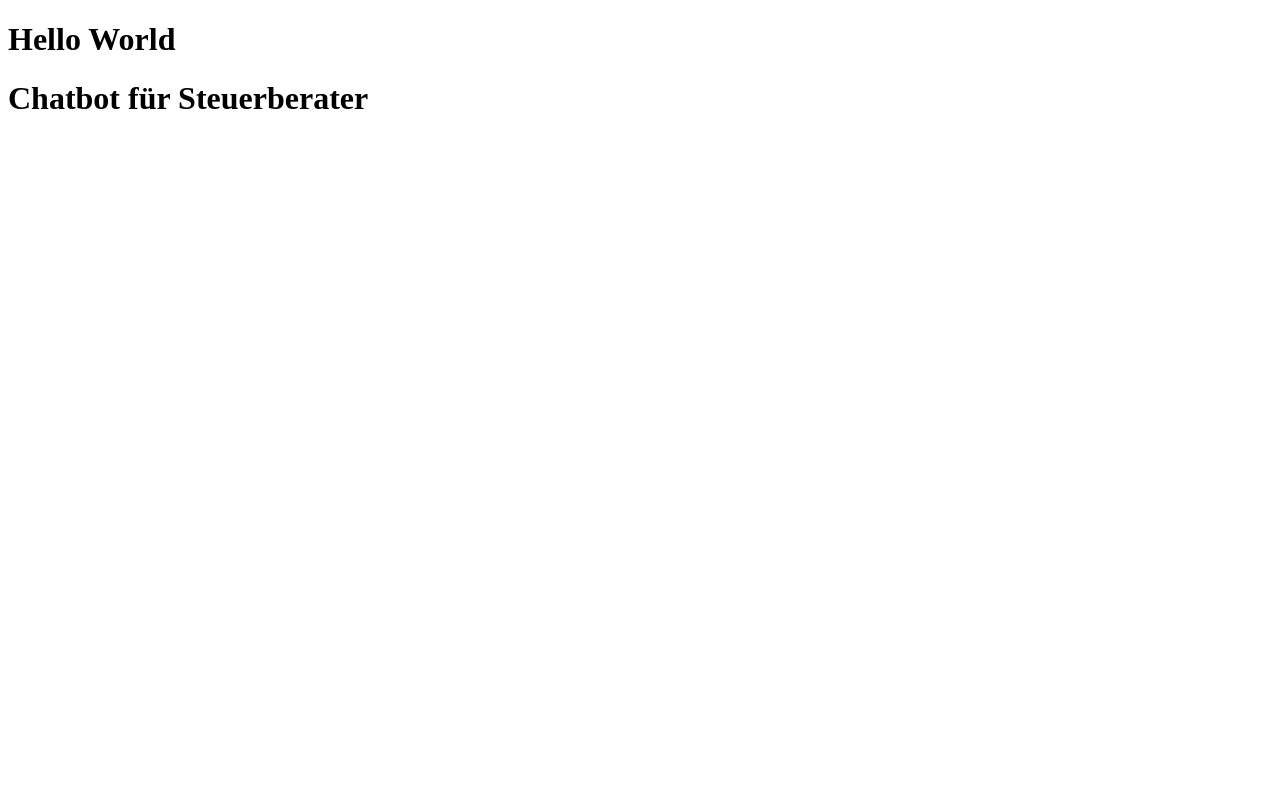
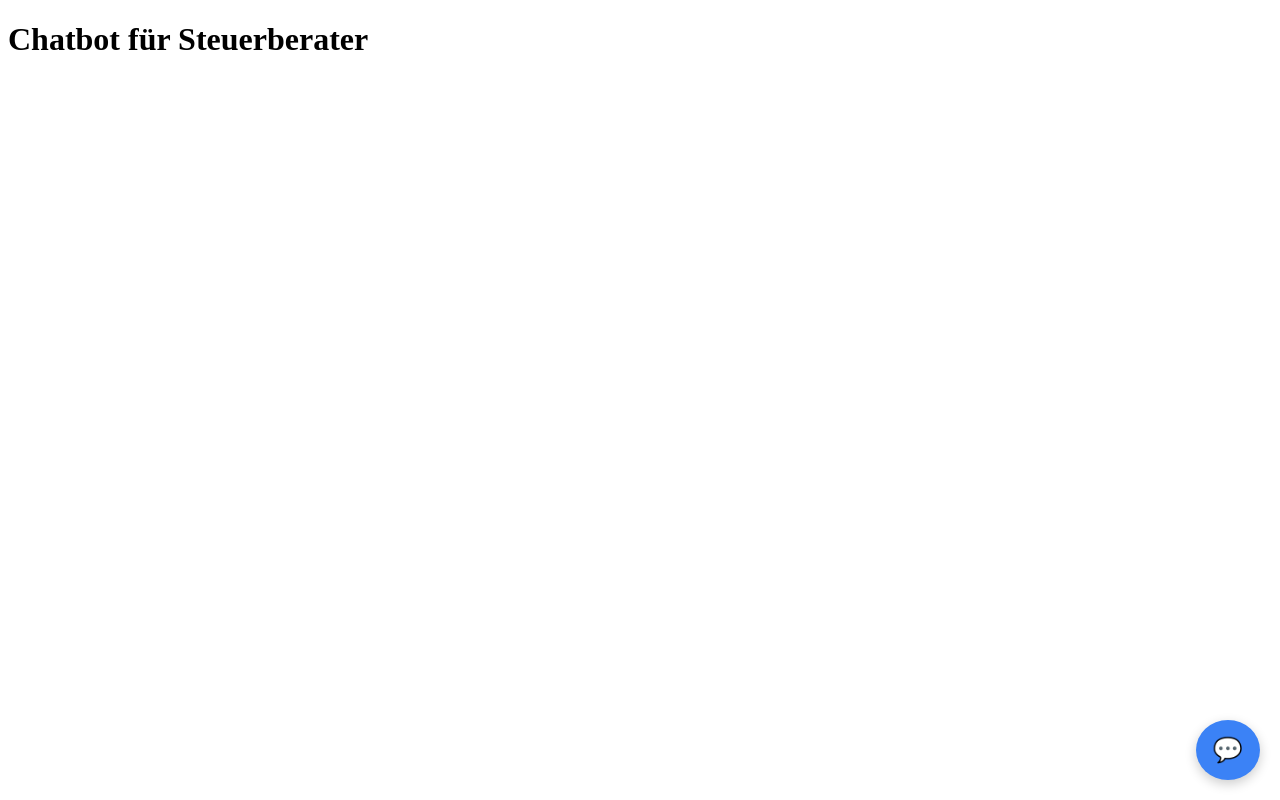
Before and after one commit to normanboettcher/BotPilot, a React (Vite) app in the folder frontend/: page / in a window 1280 px wide. Built offline with nearby package versions, Linux system fonts and the light colour scheme.

Commit message:
Changed - BotPilot to react

```diff
--- a/frontend/index.html
+++ b/frontend/index.html
@@ -9,5 +9,8 @@
 </div>
 <h1>Chatbot für Steuerberater</h1>
 <script type="module" src="./src/main.tsx"></script>
+<!--
+<script type="module" src="./src/widget.ts"></script>
+-->
 </body>
 </html>
--- a/frontend/src/components/BotContainer.tsx
+++ b/frontend/src/components/BotContainer.tsx
@@ -1,8 +1,24 @@
-import React from 'react';
+import { Box } from '@mui/material';
+import React, { useState } from 'react';
+import ChatBotButton from './ChatBotButton';
+import Chatbox from './Chatbox';
 
 const BotContainer = (): React.ReactNode => {
+
+    const [visible, setVisible] = useState<boolean>(false);
+
     return(
-        <h1>Hello World</h1>
+        <Box id='chatbot-container'
+        sx={{
+            position: 'fixed',
+            bottom: 20,
+            right: 20,
+            fontFamily: 'sans-serif',
+            zIndex: 9999
+        }}>
+            <ChatBotButton onClick={() => setVisible(!visible)}/>
+            <Chatbox visible={visible}/>
+        </Box>
     )
 }
 
--- a/frontend/src/components/ChatBotButton.tsx
+++ b/frontend/src/components/ChatBotButton.tsx
@@ -0,0 +1,33 @@
+import { Box, Button } from "@mui/material";
+import React from "react";
+
+type Props = {
+    onClick: React.MouseEventHandler<HTMLButtonElement> | undefined
+}
+
+const ChatBotButton: React.FC<Props> = ({onClick}) => {
+  return (
+    <Box>
+      <Button
+        id='chatbot-toggle'
+        onClick={onClick}
+        sx={{
+          background: "#3b82f6",
+          color: "white",
+          border: "none",
+          borderRadius: "50%",
+          width: "60px",
+          height: "60px",
+          fontSize: "24px",
+          cursor: "pointer",
+          boxShadow: "0 4px 12px rgba(0, 0, 0, 0.2)",
+          "&:hover": {
+            backgroundColor: "#2563eb",
+          },
+        }}
+      >💬</Button>
+    </Box>
+  );
+};
+
+export default ChatBotButton;
--- a/frontend/src/components/ChatInput.tsx
+++ b/frontend/src/components/ChatInput.tsx
@@ -0,0 +1,27 @@
+import { Box, TextField } from "@mui/material";
+import React from "react";
+
+const ChatInput: React.FC = () => {
+  return (
+    <Box
+      id="chatbot-input"
+      sx={{
+        padding: "0.5rem",
+        marginBottom: "0.5rem",
+        flex: 1,
+        "& .MuiInputBase-root": {
+          padding: "0.5rem",
+        },
+      }}
+    >
+      <TextField
+        variant="outlined"
+        placeholder="Frage eingeben..."
+        size="small"
+        fullWidth
+      />
+    </Box>
+  );
+};
+
+export default ChatInput;
--- a/frontend/src/components/ChatResponse.tsx
+++ b/frontend/src/components/ChatResponse.tsx
@@ -0,0 +1,22 @@
+
+import { Typography } from "@mui/material";
+import React from "react";
+
+type Props = {
+    text?: string
+}
+
+const ChatResponse: React.FC<Props> = ({text}) => {
+    return (
+        <Typography
+        id='chatbot-response'
+        sx={{
+            fontSize: '0.9rem',
+            color: '#333'
+        }}>
+           {text}
+        </Typography>
+    )
+}
+
+export default ChatResponse;
--- a/frontend/src/components/Chatbox.tsx
+++ b/frontend/src/components/Chatbox.tsx
@@ -0,0 +1,38 @@
+import { Box } from "@mui/material";
+import React from "react";
+import ChatInput from "./ChatInput";
+import SendButton from "./SendButton";
+import ChatResponse from "./ChatResponse";
+
+type Props = {
+  visible: boolean;
+};
+
+const Chatbox: React.FC<Props> = ({ visible }) => {
+  console.log("vsible", visible);
+  return (
+    <Box
+      id="chatbox"
+      sx={{
+        display: visible ? "flex" : "none",
+        flexDirection: 'column',
+        backgroundColor: "white",
+        border: "1px solid #ccc",
+        borderRadius: "12px",
+        padding: "1rem",
+        width: "280px",
+        marginBottom: "10px",
+        boxShadow: "0 4px 12px rgba(0,0,0,0.2)",
+        mt: 2
+      }}
+    >
+      <Box>
+      <ChatInput />
+      <SendButton />
+      </Box>
+      <ChatResponse />
+    </Box>
+  );
+};
+
+export default Chatbox;
--- a/frontend/src/components/SendButton.tsx
+++ b/frontend/src/components/SendButton.tsx
@@ -0,0 +1,30 @@
+
+import { Button } from "@mui/material";
+import React from "react";
+
+const SendButton = () => {
+    return (
+        <Button
+        id ='chatbot-send'
+        fullWidth
+        sx={{
+            display: 'flex',
+            backgroundColor: '#10b981',
+            color: 'white',
+            border: 'none',
+            padding: '0.5rem',
+            cursor: 'pointer',
+            borderRadius: '8px',
+            marginBottom: '0.5rem',
+            textTransform: 'none',
+            flex: 1,
+             "&:hover": {
+              backgroundColor: "#059669",
+            },
+        }}>
+            Senden
+        </Button>
+    )
+}
+
+export default SendButton;
--- a/frontend/src/style.css
+++ b/frontend/src/style.css
@@ -1,3 +1,4 @@
+/*
 #chatbot-container {
   position: fixed;
   bottom: 20px;
@@ -33,7 +34,6 @@
 #chatbox.visible {
   display: flex;
 }
-
 #chatbot-input {
   padding: 0.5rem;
   margin-bottom: 0.5rem;
@@ -54,3 +54,4 @@
   font-size: 0.9rem;
   color: #333;
 }
+*/
--- a/frontend/src/widget.ts
+++ b/frontend/src/widget.ts
@@ -44,4 +44,3 @@ const createChatWidget = () => {
 };
 
 window.addEventListener('DOMContentLoaded', createChatWidget);
-*/
```
